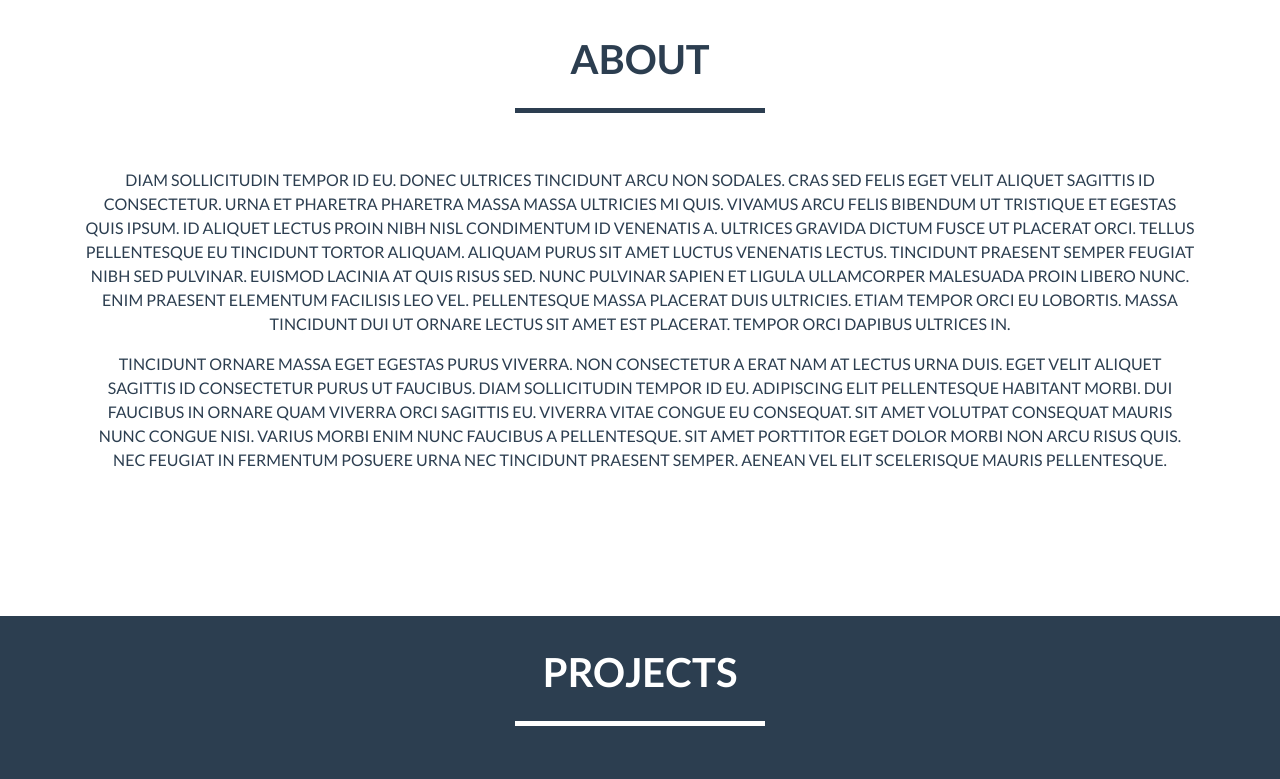
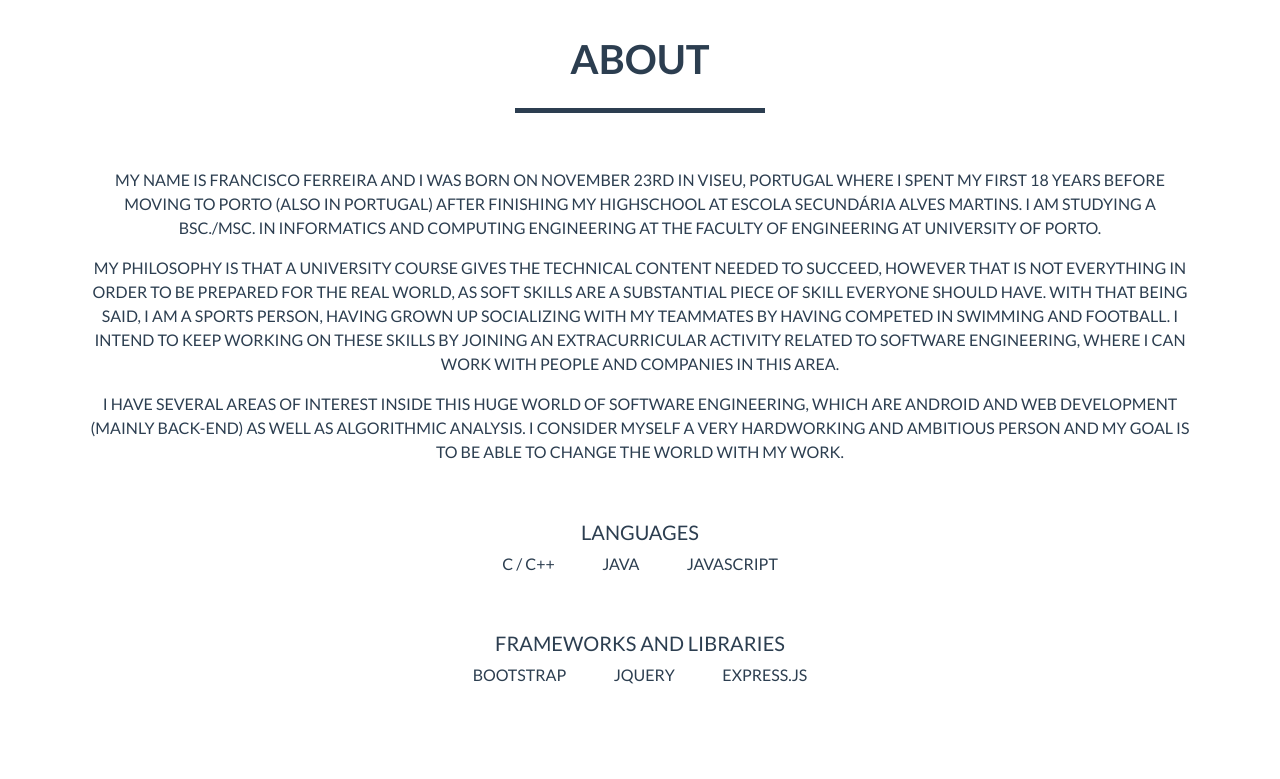
Before and after one commit to ff7/francisco_tf.github.io, a plain HTML site: page index.html in a window 1280 px wide. Shown: the part 713-1492 px from the top of the page. Drawn offline with nearby package versions, Linux system fonts and the light colour scheme.

Commit message:
Working on projects

```diff
--- a/index.css
+++ b/index.css
@@ -40,6 +40,48 @@ h2{
 h3{
     padding-bottom: 5%;
 }
+
+h5{
+    margin-top: 5%;
+}
+
+/* .fa-search-plus{
+    margin-top: -12px;
+}
+
+#portfolio .portfolio-item {
+    margin: 0 0 15px;
+    right: 0;
+  }
+  #portfolio .portfolio-item .portfolio-link {
+    display: block;
+    position: relative;
+    max-width: 400px;
+    margin: 0 auto;
+  }
+  #portfolio .portfolio-item .portfolio-link .caption {
+    background: rgba(24, 188, 156, 0.9);
+    position: absolute;
+    width: 100%;
+    height: 100%;
+    opacity: 0;
+    transition: all ease 0.5s;
+    -webkit-transition: all ease 0.5s;
+    -moz-transition: all ease 0.5s;
+  }
+  #portfolio .portfolio-item .portfolio-link .caption:hover {
+    opacity: 1;
+  }
+  #portfolio .portfolio-item .portfolio-link .caption .caption-content {
+    position: absolute;
+    width: 100%;
+    height: 20px;
+    font-size: 20px;
+    text-align: center;
+    top: 50%;
+    margin-top: -12px;
+    color: white;
+  } */
 
 #content{
     text-align: center;
--- a/index.html
+++ b/index.html
@@ -60,8 +60,22 @@
             <hr class="star-primary">
             <div class="container">
             <div class="container2">
-                <p>Diam sollicitudin tempor id eu. Donec ultrices tincidunt arcu non sodales. Cras sed felis eget velit aliquet sagittis id consectetur. Urna et pharetra pharetra massa massa ultricies mi quis. Vivamus arcu felis bibendum ut tristique et egestas quis ipsum. Id aliquet lectus proin nibh nisl condimentum id venenatis a. Ultrices gravida dictum fusce ut placerat orci. Tellus pellentesque eu tincidunt tortor aliquam. Aliquam purus sit amet luctus venenatis lectus. Tincidunt praesent semper feugiat nibh sed pulvinar. Euismod lacinia at quis risus sed. Nunc pulvinar sapien et ligula ullamcorper malesuada proin libero nunc. Enim praesent elementum facilisis leo vel. Pellentesque massa placerat duis ultricies. Etiam tempor orci eu lobortis. Massa tincidunt dui ut ornare lectus sit amet est placerat. Tempor orci dapibus ultrices in.</p>
-                <p>Tincidunt ornare massa eget egestas purus viverra. Non consectetur a erat nam at lectus urna duis. Eget velit aliquet sagittis id consectetur purus ut faucibus. Diam sollicitudin tempor id eu. Adipiscing elit pellentesque habitant morbi. Dui faucibus in ornare quam viverra orci sagittis eu. Viverra vitae congue eu consequat. Sit amet volutpat consequat mauris nunc congue nisi. Varius morbi enim nunc faucibus a pellentesque. Sit amet porttitor eget dolor morbi non arcu risus quis. Nec feugiat in fermentum posuere urna nec tincidunt praesent semper. Aenean vel elit scelerisque mauris pellentesque.</p>
+                <p>My name is Francisco Ferreira and I was born on November 23rd in Viseu, Portugal where I spent my first 18 years before moving to Porto (also in Portugal) after finishing my Highschool at Escola Secundária Alves Martins. I am studying a BSc./MSc. in Informatics and Computing Engineering at the Faculty of Engineering at University of Porto.</p>
+                <p>My philosophy is that a university course gives the technical content needed to succeed, however that is not everything in order to be prepared for the real world, as soft skills are a substantial piece of skill everyone should have. With that being said, I am a sports person, having grown up socializing with my teammates by having competed in Swimming and Football. I intend to keep working on these skills by joining an extracurricular activity related to software engineering, where I can work with people and companies in this area.</p>
+                <p>I have several areas of interest inside this huge world of Software Engineering, which are Android and Web Development (mainly Back-End) as well as Algorithmic Analysis. I consider myself a very hardworking and ambitious person and my goal is to be able to change the world with my work.</p>
+                <h5>Languages</h5>
+                <ul>
+                    <li>C / C++</li>
+                    <li>Java</li>
+                    <li>JavaScript</li>
+                </ul>
+
+                <h5>Frameworks and Libraries</h5>
+                <ul>
+                    <li>Bootstrap</li>
+                    <li>JQuery</li>
+                    <li>Express.js</li>
+                </ul>
             </div>
             </div>
         </section>
@@ -71,7 +85,15 @@
             <div class = "container">
             <div class= "container2">
             <div class = "row">
-                <div class = "col-lg-4 col-sm-6">
+                <div class = "col-lg-4 col-sm-6 portfolio-item">
+                    <!-- <a href="#portfolioModal1" class="portfolio-link" data-toggle="modal">
+                        <div class="caption">
+                            <div class="caption-content">
+                                <i class="fa fa-search-plus fa-3x"></i>
+                            </div>
+                        </div>
+                        <img class = "img-thumbnail" src="http://i.imgur.com/qK42fUu.jpg">
+                    </a> -->
                     <img class = "img-thumbnail" src="http://i.imgur.com/qK42fUu.jpg">
                 </div>
                 <div class = "col-lg-4 col-sm-6">
@@ -107,7 +129,7 @@
         <section id = "cv">
             <h2>CV</h2>
             <hr class="star-primary">
-            <button type="button" class="btn btn-outline-dark btn-lg">Download CV</button>
+            <button type="button" class="btn btn-outline-dark btn-lg">Download Resume</button>
         </section>
         <section id = "contacts">
             <h2>Contacts</h2>
```
